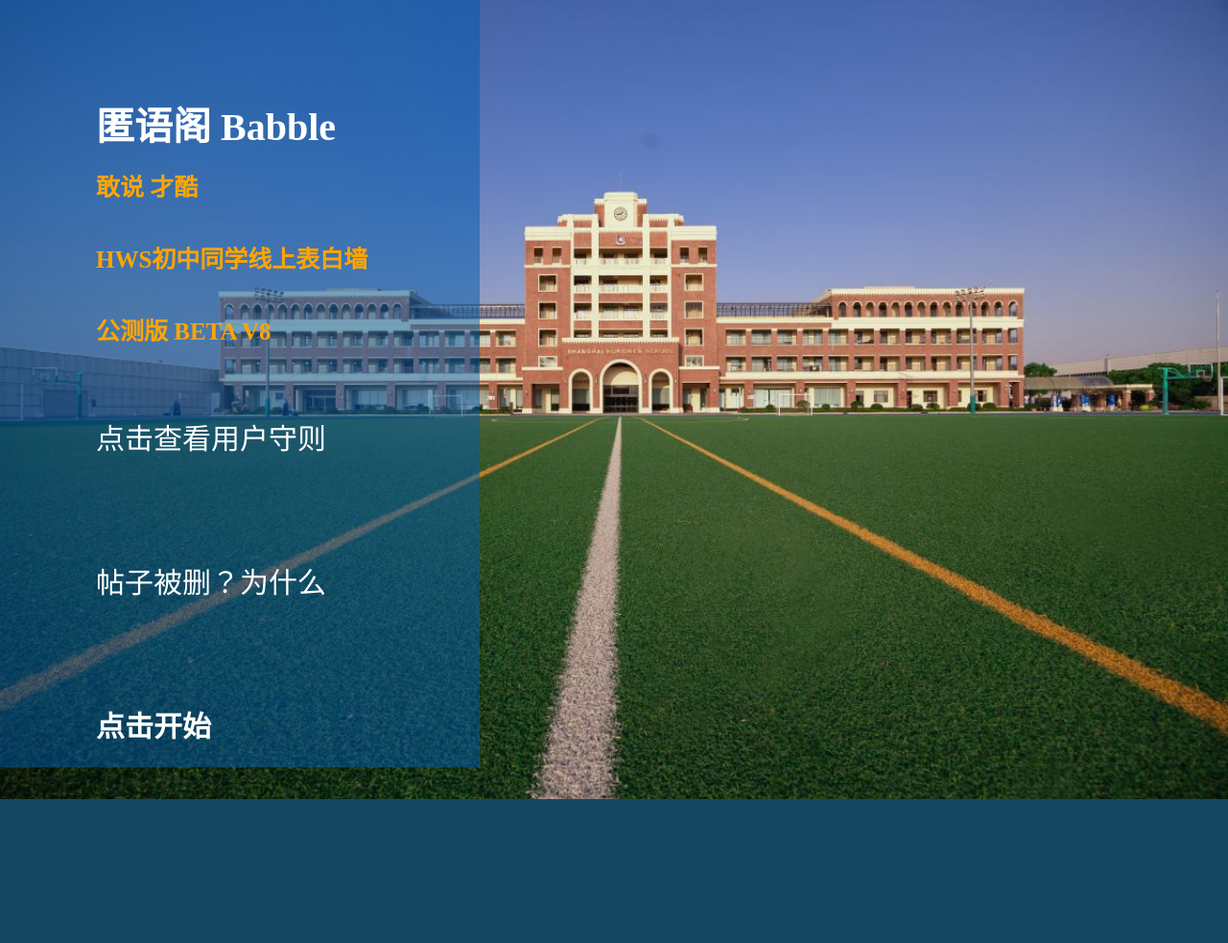
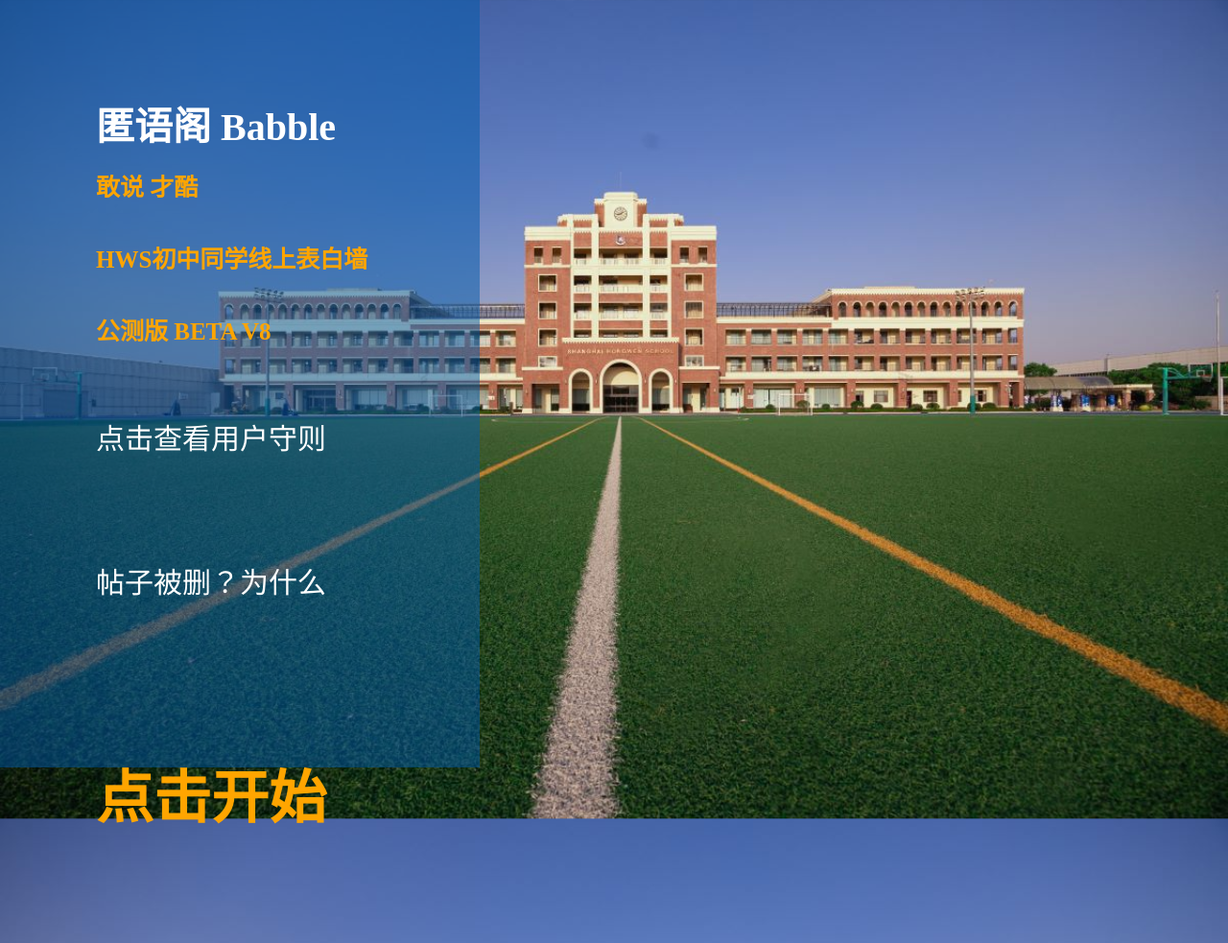
Before and after one commit to jasperinsh-afk/Babble, a Flask app: page / in a window 1280 px wide. Shown: the whole page at 96% size. Before the commit the page ends 833 px from the top, so only its background shows below. Run offline with Flask 3, Linux system fonts and the light colour scheme.

Commit message:
Update style.css

```diff
--- a/static/css/style.css
+++ b/static/css/style.css
@@ -44,8 +44,8 @@
 	color: orange;
 }
 
-.begin{
-	font-size: 60px;
-	color: orange;
-	font-weight:bold;
+.main a.begin {
+    font-size: 60px;
+    color: orange;
+    font-weight: bold;
 }
```
